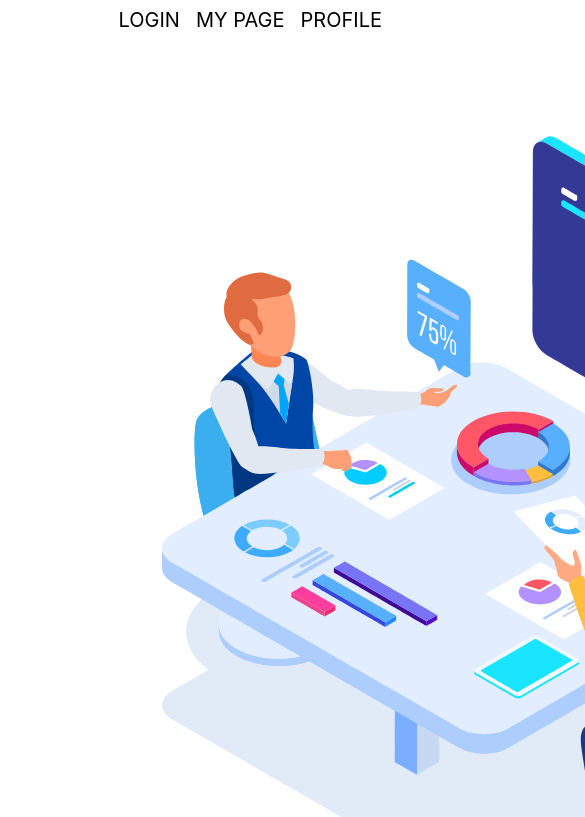
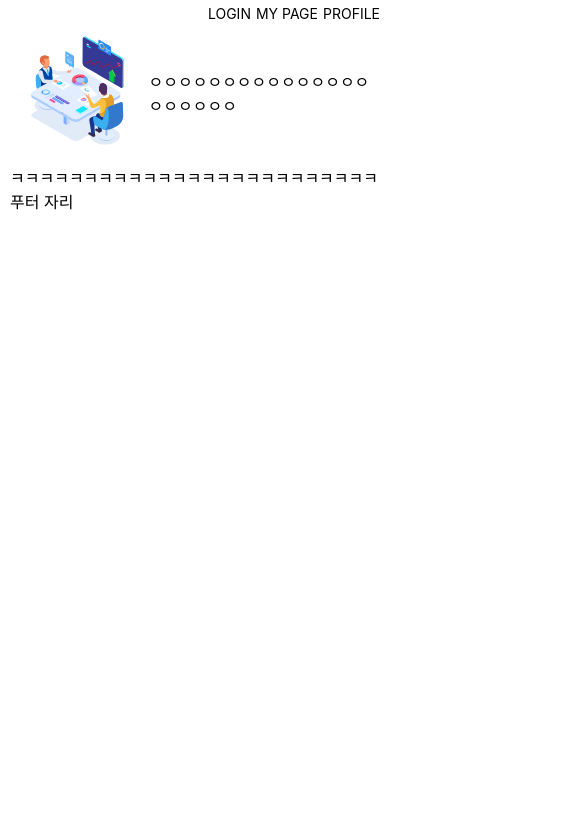
Before and after one commit to hyundol97/song-page, a React (Create React App) app: page / in a window 390 px wide. Shown: the top 817 px of the page, 585 px wide, since content can reach past the window. Built offline with nearby package versions, Linux system fonts and the light colour scheme.

Commit message:
feat: add favicon and scss settings

```diff
--- a/src/Pages/Home.tsx
+++ b/src/Pages/Home.tsx
@@ -8,13 +8,13 @@ import lottieJson from '../Assets/animation.json';
 
 const Home = () => {
   return (
-    <Lottie
-      className="item-center justify-center flex-auto w-10"
-      loop
-      animationData={lottieJson}
-      play
-      style={{ width: 1000, height: 1000, alignItems: 'center' }}
-    />
+    <>
+      <div className="home-main">
+        <Lottie loop animationData={lottieJson} play style={{ width: '50%', height: '50%' }} />
+        <div>ㅇㅇㅇㅇㅇㅇㅇㅇㅇㅇㅇㅇㅇㅇㅇㅇㅇㅇㅇㅇㅇ</div>
+      </div>
+      <div>ㅋㅋㅋㅋㅋㅋㅋㅋㅋㅋㅋㅋㅋㅋㅋㅋㅋㅋㅋㅋㅋㅋㅋㅋㅋ</div>
+    </>
   );
 };
 
--- /dev/null
+++ b/src/Styles/Page/home.scss
@@ -0,0 +1,6 @@
+.home-main {
+  display: flex;
+  align-items: center;
+  justify-content: flex-start;
+  margin: auto;
+}
--- a/src/Styles/index.scss
+++ b/src/Styles/index.scss
@@ -1,17 +1,3 @@
-.header {
-  display: flex;
-  justify-content: flex-end;
-  gap: 16px;
-  span {
-    font-size: 20px;
-    font-weight: 400;
-  }
-}
+@use './layout.scss';
 
-.footer {
-  display: flex;
-  span {
-    font-size: 16px;
-    font-weight: 300;
-  }
-}
+@use './Page/home.scss';
--- /dev/null
+++ b/src/Styles/layout.scss
@@ -0,0 +1,36 @@
+.header {
+  display: flex;
+  justify-content: flex-end;
+  gap: 16px;
+  span {
+    font-size: 20px;
+    font-weight: 400;
+  }
+}
+
+@media (max-width: 768px) {
+  .header {
+    gap: 5px;
+    span {
+      font-size: 14px;
+      font-weight: 400;
+    }
+  }
+}
+
+.footer {
+  display: flex;
+  span {
+    font-size: 16px;
+    font-weight: 300;
+  }
+}
+
+@media (max-width: 768px) {
+  .footer {
+    span {
+      font-size: 10px;
+      font-weight: 400;
+    }
+  }
+}
--- a/src/index.scss
+++ b/src/index.scss
@@ -1,13 +1,19 @@
 @use './Styles/index.scss';
 
 body {
-  margin: 10;
+  margin: 1vw 10vw 0 10vw;
   font-family: -apple-system, BlinkMacSystemFont, 'Segoe UI', 'Roboto', 'Oxygen', 'Ubuntu', 'Cantarell', 'Fira Sans',
     'Droid Sans', 'Helvetica Neue', sans-serif;
   -webkit-font-smoothing: antialiased;
   -moz-osx-font-smoothing: grayscale;
 }
 
+@media (max-width: 768px) {
+  body {
+    margin: 5px 10px 0 10px;
+  }
+}
+
 code {
   font-family: source-code-pro, Menlo, Monaco, Consolas, 'Courier New', monospace;
 }
```
Also changed, not shown: public/logo192.png, public/logo512.png.
